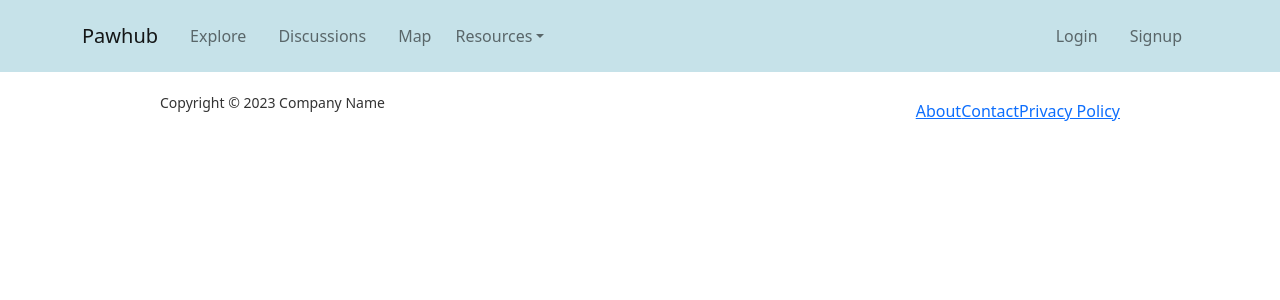
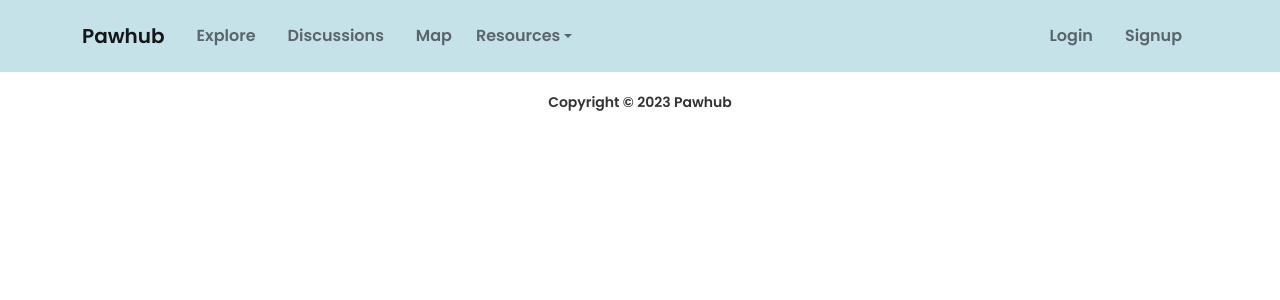
Before and after one commit to t-iffany/pawhub, a React (Create React App) app in the folder pawhub-frontend/: page /resources/other in a window 1280 px wide. Shown: the top 300 px of the page. Built offline with nearby package versions, Linux system fonts and the light colour scheme; no server answers.

Commit message:
Fix footer. Add basic styling to userProfile

```diff
--- a/pawhub-frontend/src/components/Footer.jsx
+++ b/pawhub-frontend/src/components/Footer.jsx
@@ -8,8 +8,9 @@ const styles = {
     padding: "20px 0",
   },
   container: {
+    bottom: "0",
     display: "flex",
-    justifyContent: "space-between",
+    justifyContent: "center",
     alignItems: "center",
     maxWidth: "960px",
     margin: "0 auto",
@@ -26,12 +27,8 @@ const Footer = () => {
   return (
     <footer style={styles.footer}>
       <div style={styles.container}>
-        <p style={styles.copyright}>Copyright &copy; 2023 Company Name</p>
-        <div style={styles.links}>
-          <Link to="#">About</Link>
-          <Link to="#">Contact</Link>
-          <Link to="#">Privacy Policy</Link>
-        </div>
+        <p style={styles.copyright}>Copyright &copy; 2023 Pawhub</p>
+        <div style={styles.links}></div>
       </div>
     </footer>
   );
--- a/pawhub-frontend/src/index.css
+++ b/pawhub-frontend/src/index.css
@@ -1,6 +1,7 @@
 * {
   margin: 0;
   color: #333;
+  font-family: "Poppins";
 }
 
 .discussion-list-item-class {
@@ -213,6 +214,9 @@
   border: solid 2px black;
   padding: 10px;
   margin: 0 20px;
+  background-color: #c6e2e9;
+  border-radius: 10px;
+  list-style-type: none;
 }
 
 /* Carousel */
```
